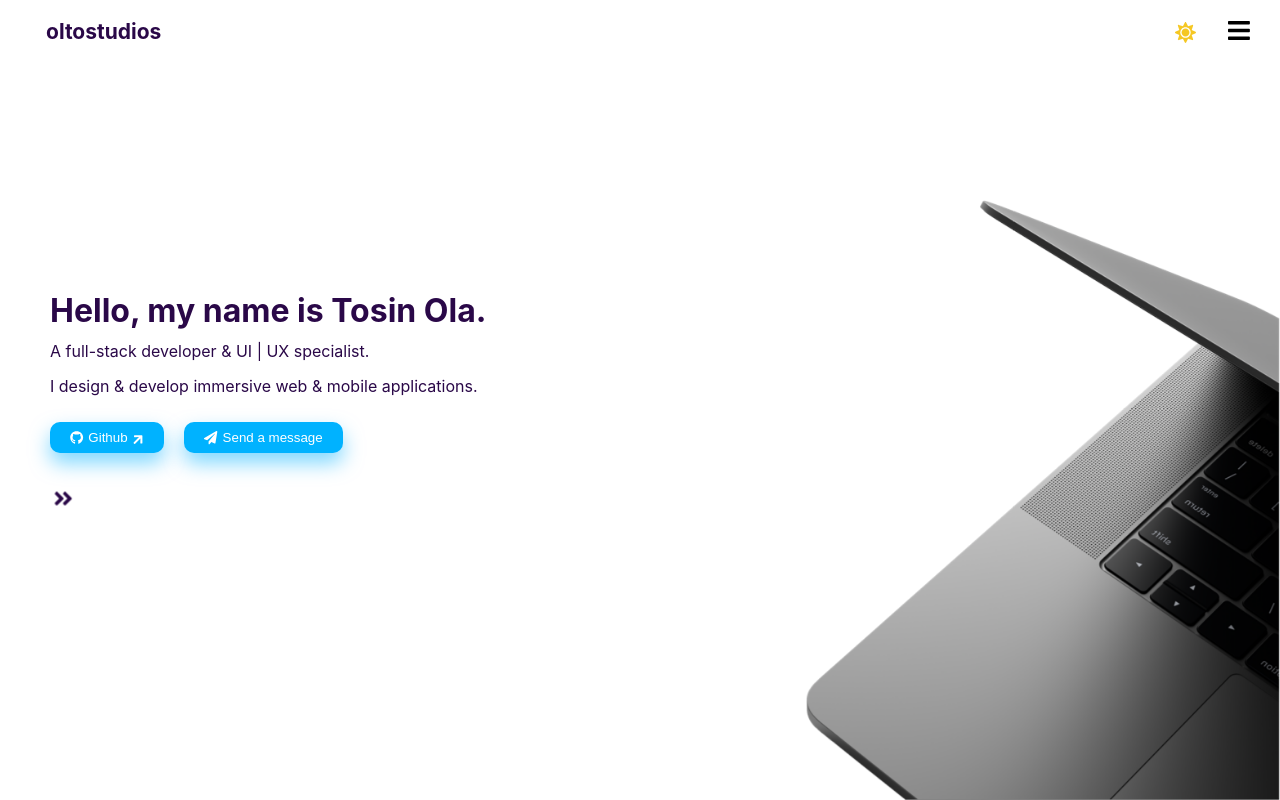
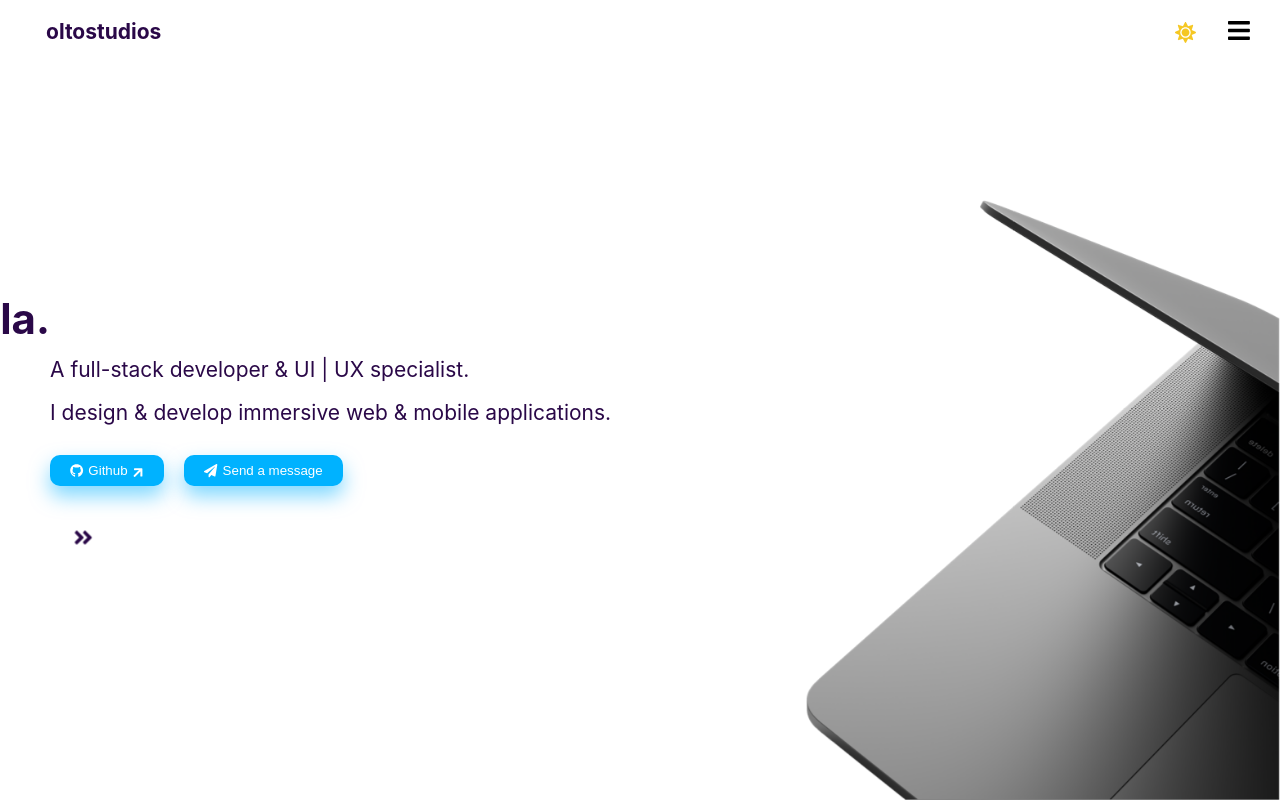
Before and after one commit to tosebikan/oltostudios, a React (Create React App) app: page / in a window 1280 px wide. Built offline with nearby package versions, Linux system fonts and the light colour scheme.

Commit message:
add full height to hero

```diff
--- a/src/screens/aboutScreen.css
+++ b/src/screens/aboutScreen.css
@@ -1,6 +1,7 @@
 .about-hero {
   padding-top: 10vh;
   background-color: #fff;
+  height: 90vh;
 }
 
 .hero-text {
@@ -89,7 +90,7 @@ span {
 }
 
 .hero-image__container {
-  background-color: #000;
+  background-color: #fff;
 }
 
 .hero-image {
@@ -129,13 +130,20 @@ span {
   .hero-text {
     max-width: 95%;
     padding-top: 0;
+    font-size: 14px;
+  }
+  .hero-text h1,
+  p {
+    width: 80%;
   }
 }
+
 @media (min-width: 1000px) {
   .about-hero {
     display: flex;
     flex-direction: row;
     padding-top: 5vh;
+    height: 95vh;
   }
 
   span {
@@ -156,11 +164,26 @@ span {
   .hero-text {
     padding-top: 30vh;
     margin-left: 50px;
-    line-height: 1.2rem;
+    line-height: 1.4rem;
+    font-size: 21px;
   }
 
   .hero-text h1 {
+    transform: translateX(-100%);
+    animation-name: heroTextSlide;
+    animation-duration: 2s;
+    animation-fill-mode: forwards;
+    animation-timing-function: cubic-bezier(0.2, 0.8, 0.2, 1);
     font-size: 50px;
+  }
+
+  @keyframes heroTextSlide {
+    from {
+      transform: translateX(-100%);
+    }
+    to {
+      transform: translateX(0);
+    }
   }
 
   .hero-text p {
```
